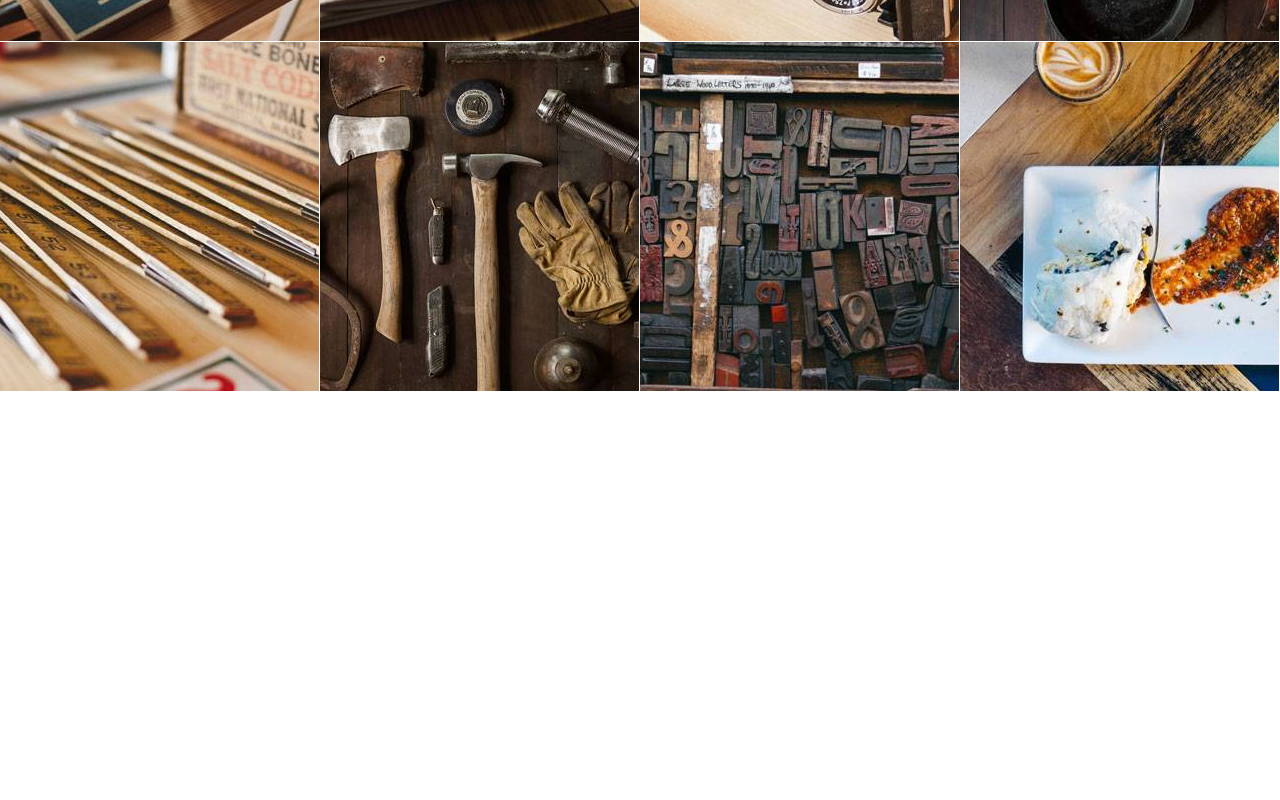
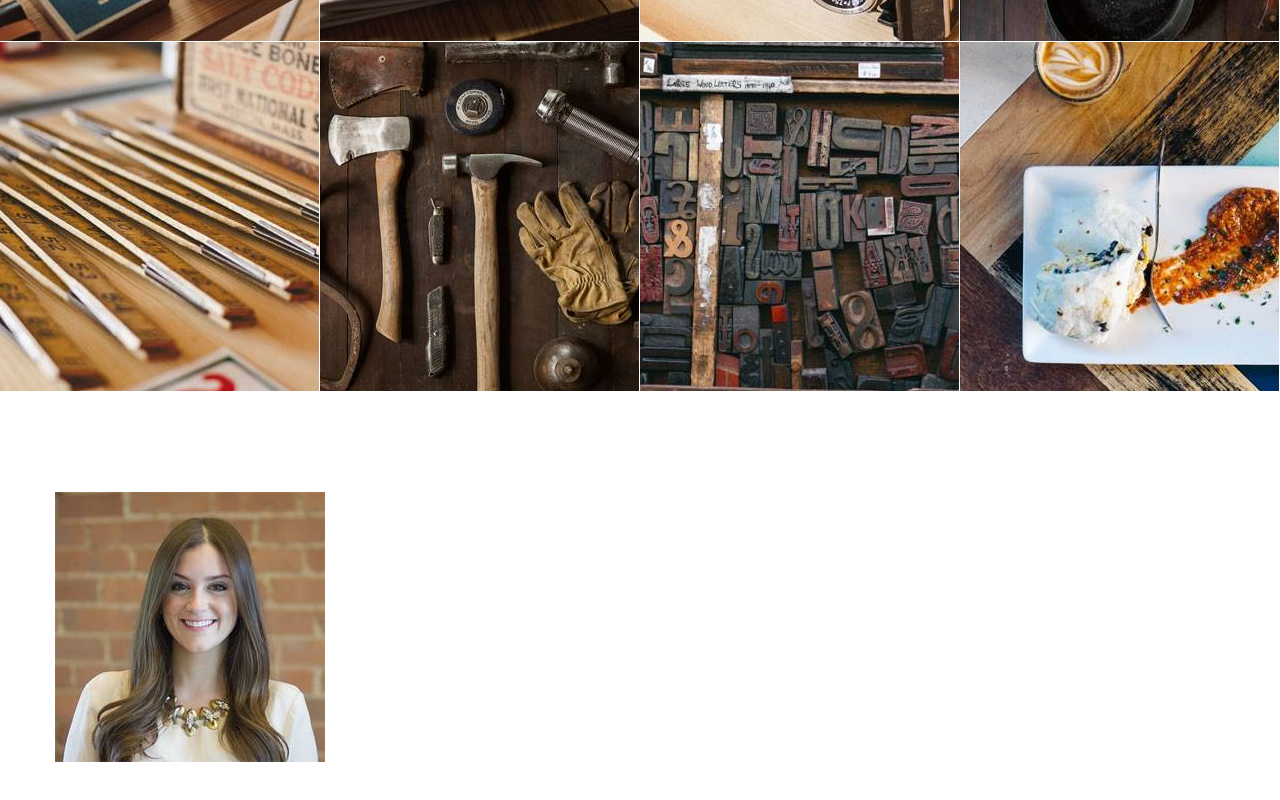
Before and after one commit to Teremus90/activebox, a plain HTML site: page index.html in a window 1280 px wide. Shown: the part 1712-2512 px from the top of the page. Before the commit the page ends 2104 px from the top, so only its background shows below. Drawn offline with nearby package versions, Linux system fonts and the light colour scheme.

Commit message:
20-03-21

```diff
--- a/index.html
+++ b/index.html
@@ -145,6 +145,26 @@
 </div>
 
 
+<!-- Team -->
+<div class="team">
+    <div class="container">
+        <div class="team__inner">
+            <div class="team__item">
+                <img class="team__photo" src="img/team/team-1.jpg" alt="">
+                <div class="team__name"></div>
+                <div class="team__prof"></div>
+                <div class="team__text"></div>
+                <div class="team__social"></div>
+            </div>
+        </div>
+    </div>
+</div>
+
+
+
+
+
+
 
 
 </body>
--- a/style.css
+++ b/style.css
@@ -265,3 +265,28 @@ p {
     font-size: 14px;
     color: #fff;
 }
+
+/* Team */
+
+.team {
+    margin: 100px 0;
+}
+
+.team__inner {
+    display: flex;
+    flex-wrap: wrap;
+}
+
+.team__item {
+    width: 25%;
+}
+
+.team__photo {
+    display: block;
+    max-width: 100%;
+    height: auto;
+}
+
+.team__name {
+
+}
```
Also changed, not shown: img/team/team-1.jpg (added), img/team/team-2.jpg (added), img/team/team-3.jpg (added), img/team/team-4.jpg (added).
